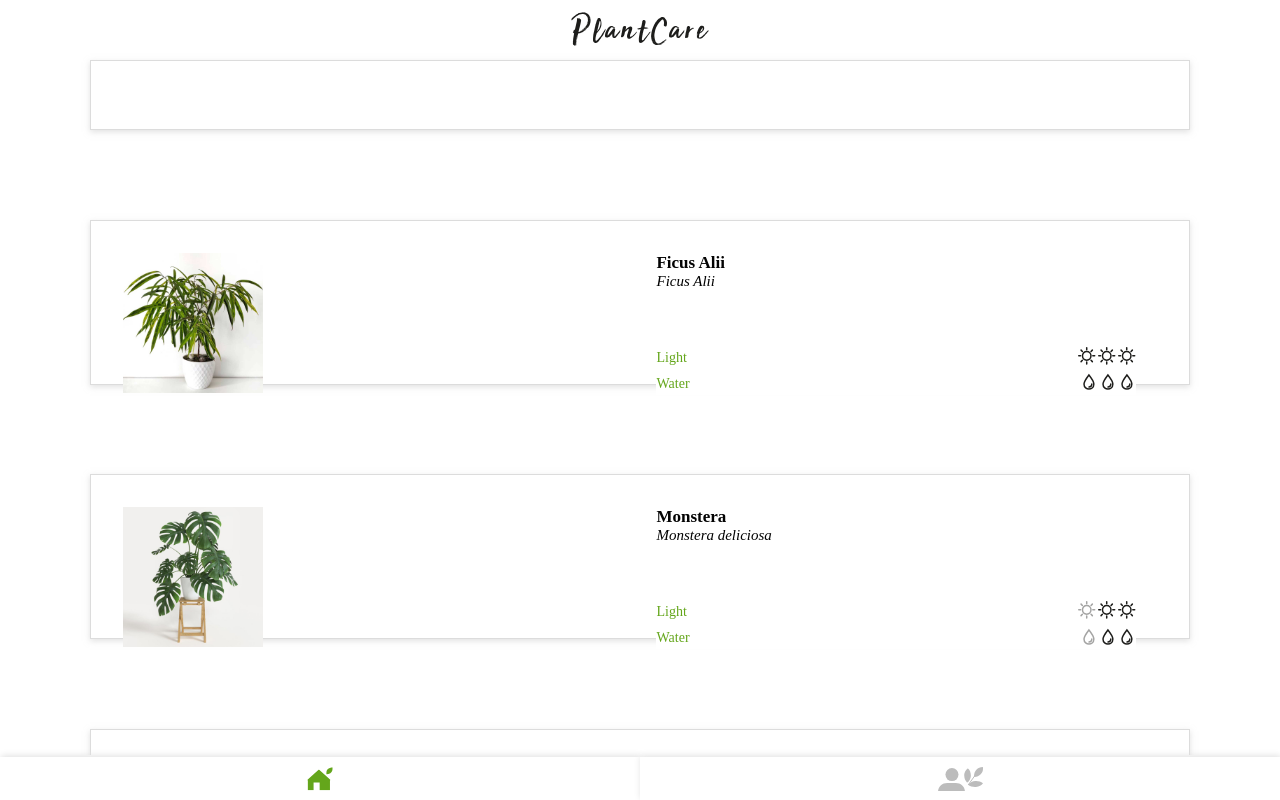
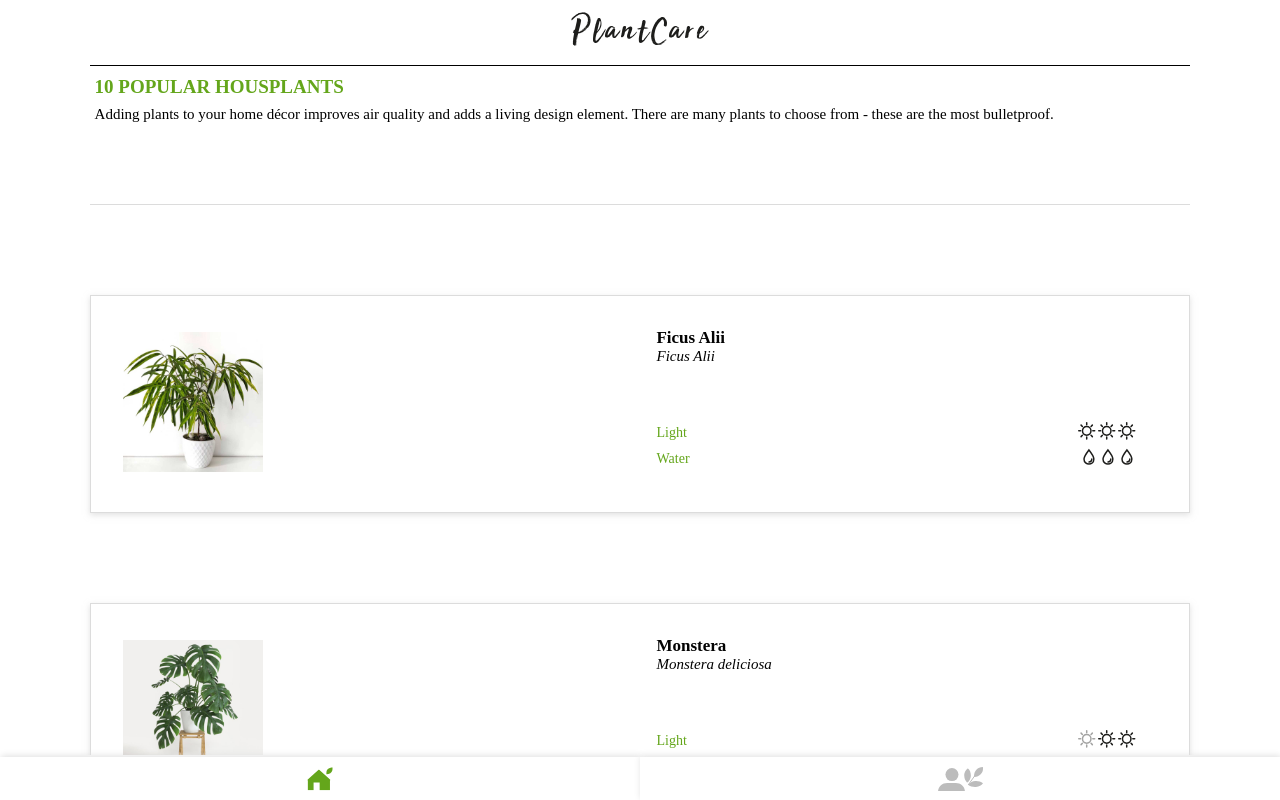
Before and after one commit to zukanova/plant-care, a React (Create React App) app: page / in a window 1280 px wide. Built offline with nearby package versions, Linux system fonts and the light colour scheme; a web font is replaced by a local one.

Commit message:
Improove filter cards

```diff
--- a/src/components/App.js
+++ b/src/components/App.js
@@ -51,13 +51,19 @@ export default class App extends Component {
   }
 
   render() {
+    console.log(this.state.plants)
     return (
       <Router>
         <Wrapper>
           <Route
             exact
             path="/"
-            render={() => <HomeScreen showAllCards={this.state.showAllCards} />}
+            render={() => (
+              <HomeScreen
+                showAllCards={this.state.showAllCards}
+                plants={this.state.plants.filter(card => card.user === false)}
+              />
+            )}
           />
           <Route
             path="/user"
--- a/src/components/Card.js
+++ b/src/components/Card.js
@@ -10,7 +10,7 @@ const Card = styled.section`
   grid-gap: 3%;
   margin: 7%;
   background-color: white;
-  height: 165px;
+  height: 31%;
   font-family: 'Muli';
   border: 1px solid #dcdcdc;
   box-shadow: 0 2px 6px 0 rgba(196, 196, 196, 0.5);
--- a/src/components/Form/Below.js
+++ b/src/components/Form/Below.js
@@ -8,7 +8,6 @@ export default styled.div`
 
   .columnRight {
     display: grid;
-
     grid-gap: 7px;
     grid-template-rows: 1fr 1fr;
     align-items: center;
--- a/src/components/Form/Form.js
+++ b/src/components/Form/Form.js
@@ -83,10 +83,9 @@ export default class FormEl extends Component {
   render() {
     return (
       <Wrapper>
-        <div className="formTitle">
+        <div className="formTitle" onClick={() => this.toggleCard()}>
           ADD YOUR PLANTS HERE
           <img
-            onClick={() => this.toggleCard()}
             className={this.state.showCard ? 'openIcon' : ''}
             src={addIconSrc}
             alt=""
--- a/src/components/PlantInfo.js
+++ b/src/components/PlantInfo.js
@@ -1,18 +1,47 @@
 import React, { Component } from 'react'
 import styled from 'styled-components'
 
+import background from '../images/background.jpg'
 const PlantInfo = styled.section`
-  height: 70px;
+  /* background-image: url(${background}); */
+  background-image: contain;
+  height: 140px;
   margin: 7%;
-  margin-top: 10px;
+  margin-top: 15px;
+  margin-bottom: 12px;
   background-color: white;
   font-family: 'Muli';
-  border: 1px solid #dcdcdc;
-  box-shadow: 0 2px 6px 0 rgba(196, 196, 196, 0.5);
+  border-top: 1px solid black;
+  border-bottom: 1px solid gainsboro;
+  /* box-shadow: 0 2px 6px 0 rgba(196, 196, 196, 0.5); */
+
+  .header {
+    margin-top: 10px;
+    margin-left: 5px;
+    align-items: center;
+    justify-content: center;
+    font-size: 19px;
+    font-weight: 600;
+    color: #64a61b;
+  }
+  p {
+    margin: 5px;
+    font-size: 15px;
+    line-height: 1.5;
+  }
 `
 
 export default class PlantInfoEl extends Component {
   render() {
-    return <PlantInfo />
+    return (
+      <PlantInfo img={background}>
+        <div className="header">10 POPULAR HOUSPLANTS</div>
+        <p>
+          Adding plants to your home décor improves air quality and adds a
+          living design element. There are many plants to choose from - these
+          are the most bulletproof.
+        </p>
+      </PlantInfo>
+    )
   }
 }
--- a/src/components/Screens/HomeScreen.js
+++ b/src/components/Screens/HomeScreen.js
@@ -5,8 +5,6 @@ import Card from '../Card'
 import Header from '../Header'
 import PlantInfo from '../PlantInfo'
 import Navigation from '../Navigation'
-
-import CardInfo from '../../data.js'
 
 const Wrapper = styled.section`
   display: grid;
@@ -22,37 +20,12 @@ const DisplayContent = styled.section`
 `
 
 export default class HomeScreen extends Component {
-  state = {
-    plants: this.load()
-  }
-
-  save() {
-    localStorage.setItem(
-      'Plant-Care-App--plants',
-      JSON.stringify(this.state.plants)
-    )
-  }
-
-  load() {
-    try {
-      return (
-        JSON.parse(localStorage.getItem('Plant-Care-App--plants')) || CardInfo
-      )
-    } catch (err) {
-      return CardInfo
-    }
-  }
-
   componentDidUpdate() {
     this.save()
   }
 
-  // createCard(newCard) {
-  //   this.setState({ plants: [newCard, ...this.state.plants] })
-  // }
-
   renderAllCards() {
-    return this.state.plants.map((item, index) =>
+    return this.props.plants.map((item, index) =>
       this.renderNewCard(item, index)
     )
   }
--- a/src/components/Screens/UserScreen.js
+++ b/src/components/Screens/UserScreen.js
@@ -1,6 +1,5 @@
 import React, { Component } from 'react'
 import styled from 'styled-components'
-import CardInfo from '../../data.js'
 
 import Form from '../Form/Form'
 import Header from '../Header'
@@ -21,31 +20,6 @@ const DisplayContent = styled.section`
 `
 
 export default class UserScreen extends Component {
-  state = {
-    plants: this.load()
-  }
-
-  save() {
-    localStorage.setItem(
-      'Plant-Care-App--plants',
-      JSON.stringify(this.state.plants)
-    )
-  }
-
-  load() {
-    try {
-      return (
-        JSON.parse(localStorage.getItem('Plant-Care-App--plants')) || CardInfo
-      )
-    } catch (err) {
-      return CardInfo
-    }
-  }
-
-  componentDidUpdate() {
-    this.save()
-  }
-
   renderAllCards() {
     return this.props.userPlants.map((item, index) =>
       this.renderNewCard(item, index)
--- a/src/data.js
+++ b/src/data.js
@@ -4,28 +4,32 @@ export default [
     subtitle: 'Ficus Alii',
     lightAmount: 3,
     waterAmount: 3,
-    img: '/images/ficusalii.jpg'
+    img: '/images/ficusalii.jpg',
+    user: false
   },
   {
     title: 'Monstera',
     subtitle: 'Monstera deliciosa',
     lightAmount: 2,
     waterAmount: 2,
-    img: '/images/monstera.jpg'
+    img: '/images/monstera.jpg',
+    user: false
   },
   {
     title: 'Aloe vera',
     subtitle: 'Aloe vera',
     lightAmount: 3,
     waterAmount: 1,
-    img: '/images/aloe.jpg'
+    img: '/images/aloe.jpg',
+    user: false
   },
   {
     title: 'Baumfreund',
     subtitle: 'Philodendron',
     lightAmount: 1,
     waterAmount: 2,
-    img: '/images/philodendron.jpg'
+    img: '/images/philodendron.jpg',
+    user: false
   },
 
   {
@@ -33,41 +37,47 @@ export default [
     subtitle: 'Sansevieria kirkii',
     lightAmount: 1,
     waterAmount: 1,
-    img: '/images/bogenhanf.jpg'
+    img: '/images/bogenhanf.jpg',
+    user: false
   },
   {
     title: 'Goldfruchtpalme',
     subtitle: 'Areca lutescens',
     lightAmount: 2,
     waterAmount: 3,
-    img: '/images/goldfruchtpalme.jpg'
+    img: '/images/goldfruchtpalme.jpg',
+    user: false
   },
   {
     title: 'Orchidee',
     subtitle: 'Phalaenopsis denver',
     lightAmount: 3,
     waterAmount: 2,
-    img: '/images/orchidee.jpg'
+    img: '/images/orchidee.jpg',
+    user: false
   },
   {
     title: 'Korallenkaktus',
     subtitle: 'Rhipsalis pulchra',
     lightAmount: 2,
     waterAmount: 2,
-    img: '/images/koralenkaktus.jpg'
+    img: '/images/koralenkaktus.jpg',
+    user: false
   },
   {
     title: 'Drachenbaum',
     subtitle: 'Dracaena Marginata',
     lightAmount: 2,
     waterAmount: 1,
-    img: '/images/drachenbaum.jpg'
+    img: '/images/drachenbaum.jpg',
+    user: false
   },
   {
     title: 'Zitronengeranie',
     subtitle: 'Pelargonium citrosum',
     lightAmount: 3,
     waterAmount: 2,
-    img: '/images/zitronengeranie.jpg'
+    img: '/images/zitronengeranie.jpg',
+    user: false
   }
 ]
```
Also changed, not shown: src/images/background.jpg (added).
